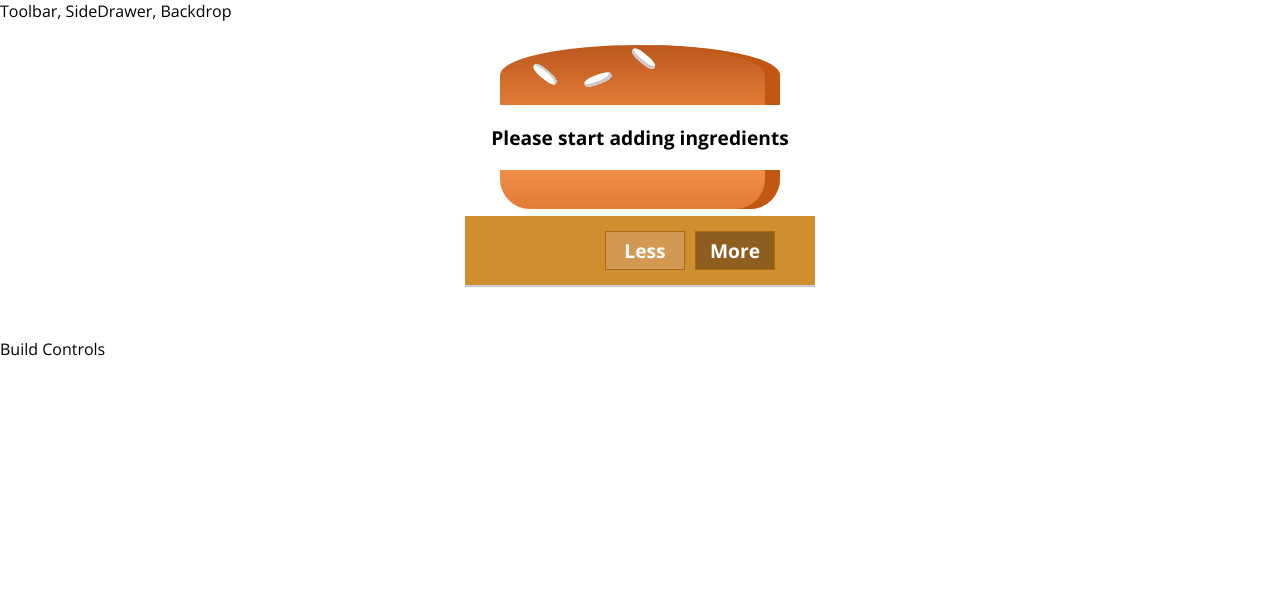
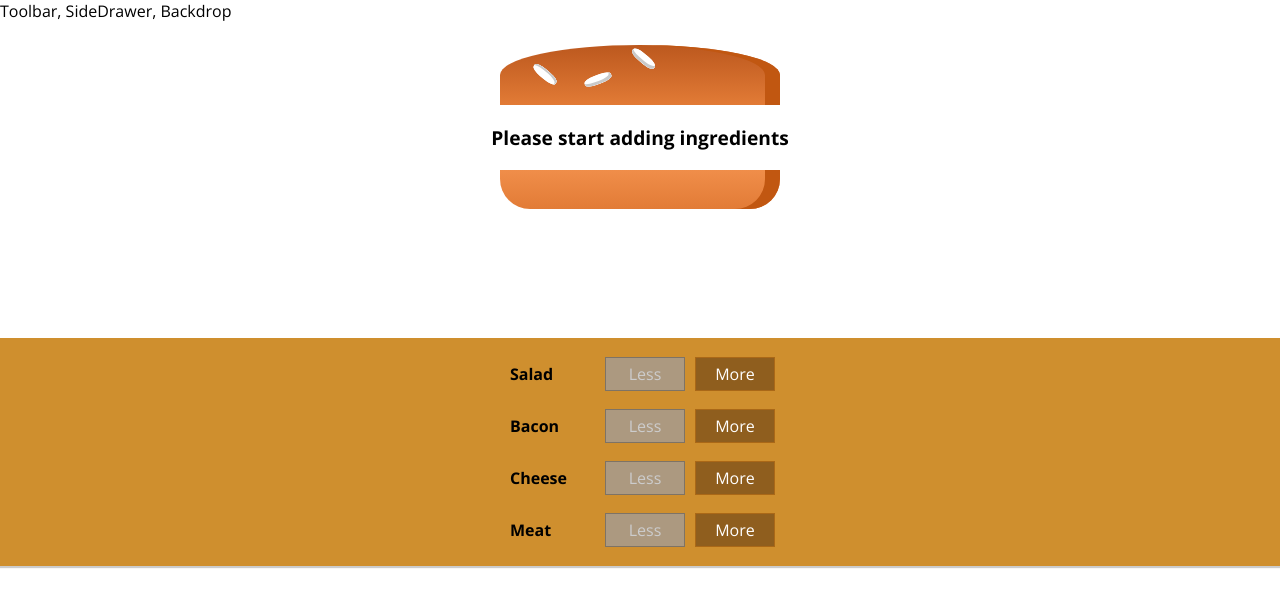
Before and after one commit to David-mwendwa/Burger-Builder, a React app: page / in a window 1280 px wide. Shown: the top 606 px of the page. Built offline with nearby package versions, Linux system fonts and the light colour scheme.

Commit message:
feat: implement BuildControls functionality
Added functionality to the buidControls and linked it the Burger so the end user can add or remove items to and fro the burger

```diff
--- a/src/components/Burger/BuildControls/BuildControl/BuildControl.js
+++ b/src/components/Burger/BuildControls/BuildControl/BuildControl.js
@@ -1,12 +1,21 @@
 import React from 'react';
 
-import classes from './BuildControl.css'
+import classes from './BuildControl.css';
 
-const BuildControl = ({ label }) => (
+const BuildControl = ({ label, added, removed, disabled }) => (
   <div className={classes.BuildControl}>
     <div className={classes.Label}>{label}</div>
-    <button className={classes.Less}>Less</button>
-    <button className={classes.More}>More</button>
+    <button
+      className={classes.Less}
+      onClick={removed}
+      disabled={disabled}>
+      Less
+    </button>
+    <button
+      className={classes.More}
+      onClick={added}>
+      More
+    </button>
   </div>
 );
 
--- a/src/components/Burger/BuildControls/BuildControls.js
+++ b/src/components/Burger/BuildControls/BuildControls.js
@@ -1,13 +1,28 @@
 import React from 'react';
 
-import BuildControl from './BuildControl/BuildControl'
+import BuildControl from './BuildControl/BuildControl';
 
-import classes from './BuildControls.css'
+import classes from './BuildControls.css';
 
-const BuildControls = (props) => (
+const controls = [
+  { label: 'Salad', type: 'salad' },
+  { label: 'Bacon', type: 'bacon' },
+  { label: 'Cheese', type: 'cheese' },
+  { label: 'Meat', type: 'meat' },
+];
+
+const BuildControls = ({ ingredientAdded, ingredientDeducted, disabled }) => (
   <div className={classes.BuildControls}>
-    <BuildControl />
+    {controls.map((ctrl) => (
+      <BuildControl
+        key={ctrl.label}
+        label={ctrl.label}
+        added={() => ingredientAdded(ctrl.type)}
+        removed={() => ingredientDeducted(ctrl.type)}
+        disabled={disabled[ctrl.type]}
+      />
+    ))}
   </div>
-)
+);
 
-export default BuildControls
+export default BuildControls;
--- a/src/components/Burger/Burger.js
+++ b/src/components/Burger/Burger.js
@@ -1,7 +1,6 @@
 import React from 'react';
 
 import { BurgerIngredient } from './BurgerIngredient/BurgerIngredient';
-import BuildControls from './BuildControls/BuildControls'
 
 import classes from './Burger.css';
 
@@ -20,7 +19,6 @@ const Burger = ({ ingredients }) => {
       <BurgerIngredient type="bread-top" />
       {transformedIngredients}
       <BurgerIngredient type="bread-bottom" />
-      <BuildControls />
     </div>
   );
 };
--- a/src/containers/BurgeBuilder/BurgerBuilder.js
+++ b/src/containers/BurgeBuilder/BurgerBuilder.js
@@ -1,8 +1,16 @@
 import React from 'react';
 
 import Burger from '../../components/Burger/Burger';
+import BuildControls from '../../components/Burger/BuildControls/BuildControls';
 
 import Auxiliary from '../../hoc/Auxiliary';
+
+const INGREDIENT_PRICES = {
+  salad: 0.5,
+  cheese: 0.4,
+  meat: 1.3,
+  bacon: 0.7,
+};
 
 export class BurgerBuilder extends React.Component {
   state = {
@@ -12,13 +20,48 @@ export class BurgerBuilder extends React.Component {
       cheese: 0,
       meat: 0,
     },
+    totalPrice: 4,
+  };
+
+  addIngredientHandler = (type) => {
+    const oldCount = this.state.ingredients[type];
+    const updatedCount = oldCount + 1;
+    const updatedIngredients = {
+      ...this.state.ingredients,
+    };
+    updatedIngredients[type] = updatedCount;
+    const priceAddition = INGREDIENT_PRICES[type];
+    const oldPrice = this.state.totalPrice;
+    const newPrice = oldPrice + priceAddition;
+    this.setState({ totalPrice: newPrice, ingredients: updatedIngredients });
+  };
+
+  removeIngredientHandler = (type) => {
+    const oldCount = this.state.ingredients[type];
+    if (oldCount <= 0) return;
+    const updatedCount = oldCount - 1;
+    const updatedIngredients = {
+      ...this.state.ingredients,
+    };
+    updatedIngredients[type] = updatedCount;
+    const priceDeduction = INGREDIENT_PRICES[type];
+    const oldPrice = this.state.totalPrice;
+    const newPrice = oldPrice + priceDeduction;
+    this.setState({ totalPrice: newPrice, ingredients: updatedIngredients });
   };
 
   render() {
+    const disabledInfo = { ...this.state.ingredients };
+    for (let key in disabledInfo) disabledInfo[key] = disabledInfo[key] <= 0;
+
     return (
       <Auxiliary>
         <Burger ingredients={this.state.ingredients} />
-        <div>Build Controls</div>
+        <BuildControls
+          ingredientAdded={this.addIngredientHandler}
+          ingredientDeducted={this.removeIngredientHandler}
+          disabled={disabledInfo}
+        />
       </Auxiliary>
     );
   }
```
